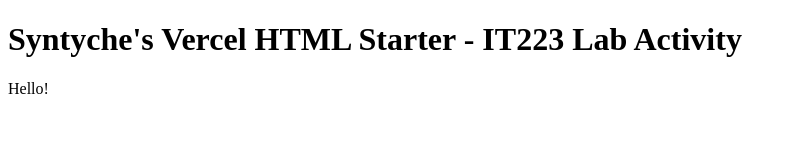
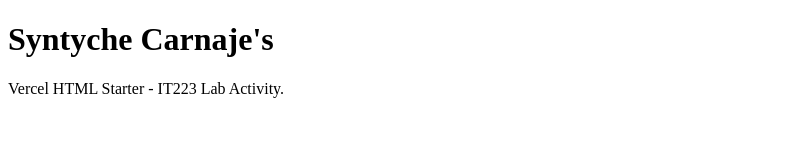
Before and after one commit to carnaje-s/carnaje-html-starter, a website: page index.html in a window 1280 px wide. Shown: the whole page, without its empty margins (0-797 px from the left). Drawn offline with Linux system fonts and the light colour scheme.

Commit message:
updated index

```diff
--- a/index.html
+++ b/index.html
@@ -6,7 +6,7 @@
   <title>Document</title>
 </head>
 <body>
-  <h1>Syntyche's Vercel HTML Starter - IT223 Lab Activity</h1>
-  <p>Hello!</p>
+  <h1>Syntyche Carnaje's</h1>
+  <p>Vercel HTML Starter - IT223 Lab Activity.</p>
 </body>
 </html>
```
